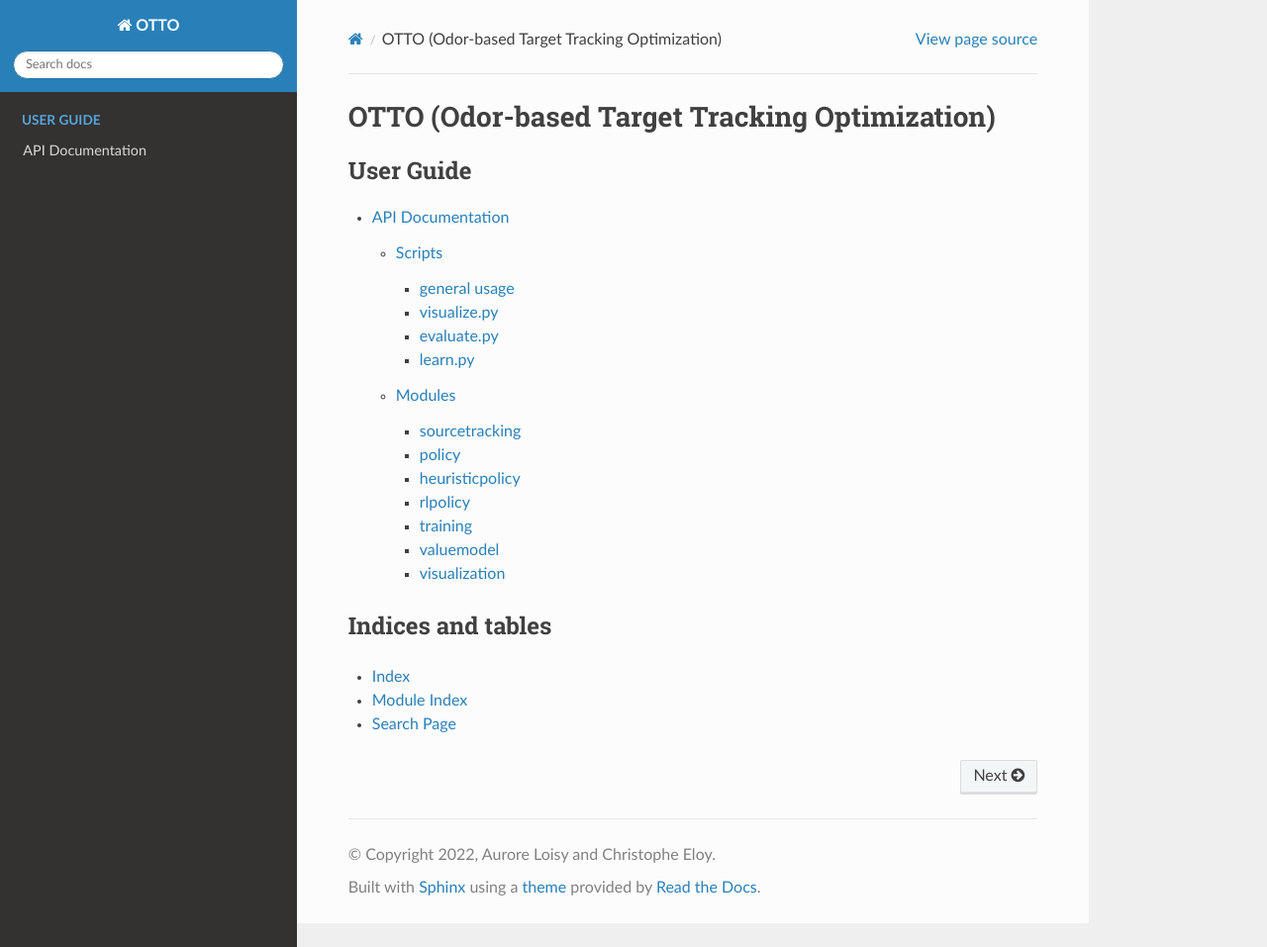
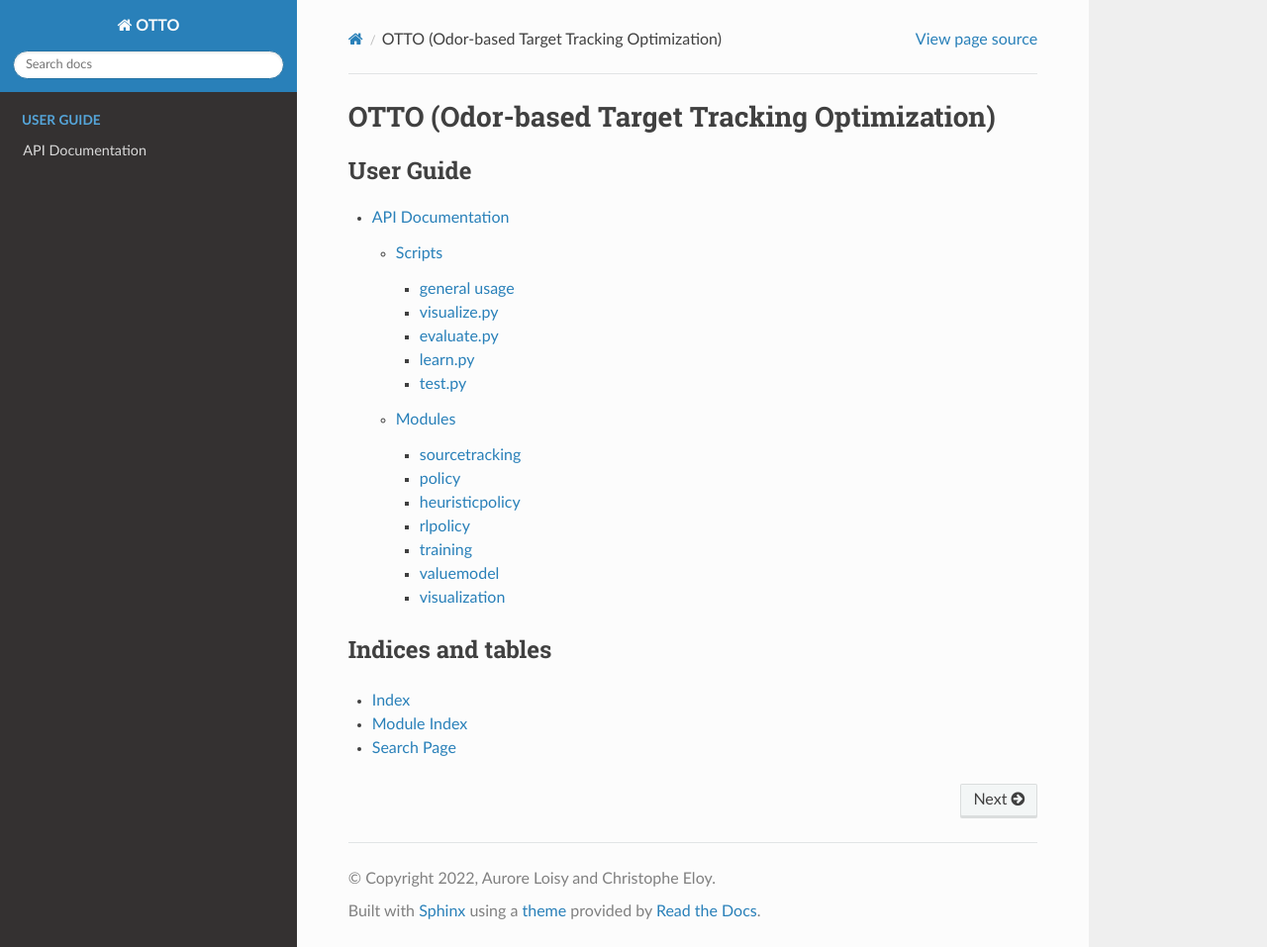
Before and after one commit to C0PEP0D/otto, a Sphinx documentation site: the page built from docs/index.rst, in a window 1280 px wide and 957 px high. Shown: the whole window at 99% size. Built offline with Sphinx 7.4.7 and the Read the Docs theme 2.0.0, drawn with Linux system fonts in a browser that asks for light colours.

Commit message:
testing doc

```diff
--- a/docs/scripts.rst
+++ b/docs/scripts.rst
@@ -41,3 +41,8 @@ learn.py
 --------
 
 .. automodule:: otto.learn.learn
+
+test.py
+-------
+
+.. automodule:: otto.test.test
```
